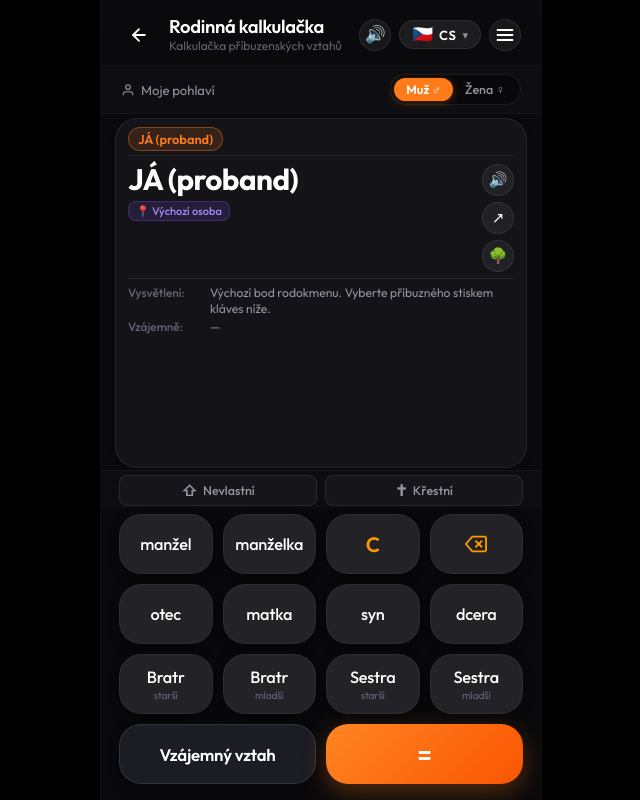
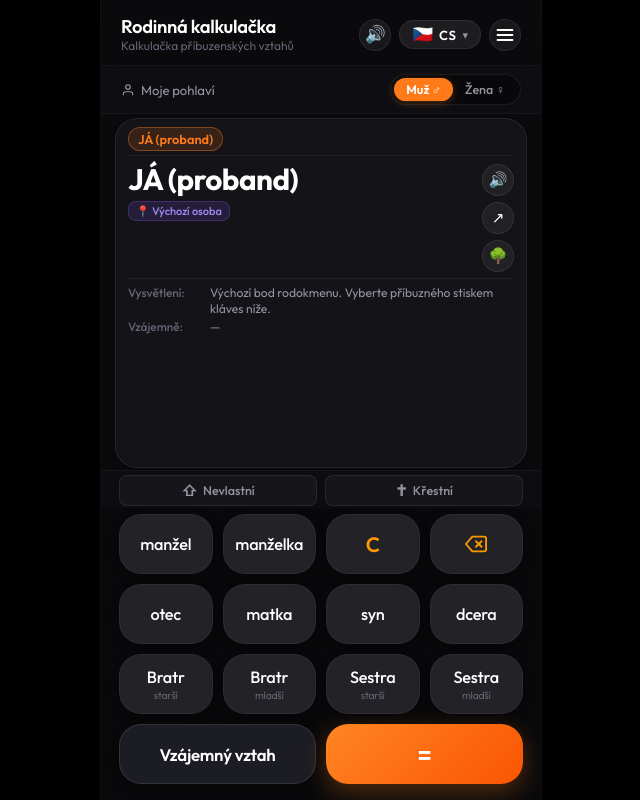
Before and after one commit to fila73/family-calc, a website with bundled scripts: page index.html in a window 1280 px wide. Shown: the whole page, without its empty margins (319-959 px from the left). Built offline with nearby package versions, Linux system fonts and the light colour scheme.

Commit message:
refactor(ui): remove redundant back/reset button from header

```diff
--- a/css/style.css
+++ b/css/style.css
@@ -141,24 +141,6 @@ body.is-mobile-device .app-wrapper {
   gap: 12px;
 }
 
-.back-btn {
-  background: transparent;
-  border: none;
-  color: var(--text-primary);
-  width: 36px;
-  height: 36px;
-  border-radius: var(--radius-sm);
-  display: flex;
-  align-items: center;
-  justify-content: center;
-  cursor: pointer;
-  transition: all 0.2s ease;
-}
-
-.back-btn:hover {
-  background: rgba(255, 255, 255, 0.08);
-}
-
 .app-title-group h1 {
   font-size: 1.15rem;
   font-weight: 600;
--- a/index.html
+++ b/index.html
@@ -28,12 +28,6 @@
     <!-- Header -->
     <header class="app-header" id="appHeader">
       <div class="header-left">
-        <button class="back-btn" id="resetBtn" title="Vyčistit výpočet" aria-label="Resetovat kalkulačku">
-          <svg width="20" height="20" viewBox="0 0 24 24" fill="none" stroke="currentColor" stroke-width="2.2" stroke-linecap="round" stroke-linejoin="round">
-            <line x1="19" y1="12" x2="5" y2="12"></line>
-            <polyline points="12 19 5 12 12 5"></polyline>
-          </svg>
-        </button>
         <div class="app-title-group">
           <h1 id="appTitle">Rodinná kalkulačka</h1>
           <p id="appSubtitle">Terms of kinship</p>
--- a/js/app.js
+++ b/js/app.js
@@ -113,7 +113,6 @@ class FamilyCalcApp {
     this.dictList = document.getElementById('dictList');
     this.dictModalTitle = document.getElementById('dictModalTitle');
     this.toast = document.getElementById('toast');
-    this.resetBtn = document.getElementById('resetBtn');
 
     // Visual Tree Modal
     this.treeModal = document.getElementById('treeModal');
@@ -461,12 +460,6 @@ class FamilyCalcApp {
         if (e.target === this.shortcutsModal) this.closeShortcutsModal();
       });
     }
-
-    // Reset button
-    this.resetBtn.addEventListener('click', () => {
-      this.triggerHaptic();
-      this.clearAll();
-    });
 
     // Modifiers
     this.btnModStep.addEventListener('click', () => this.toggleModifier('step'));
```
Also changed, not shown: jobs_done.md (+6 -0 lines).
